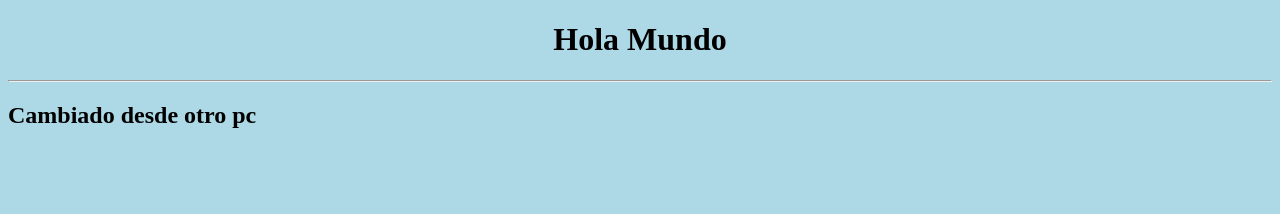
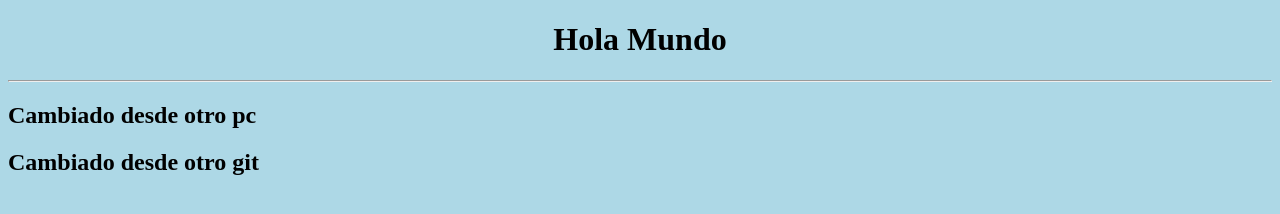
Before and after one commit to Albertotestgit/prueba_git_remoto, a plain HTML site: page index.html in a window 1280 px wide. Drawn offline with Linux system fonts and the light colour scheme.

Commit message:
Update index.html

```diff
--- a/index.html
+++ b/index.html
@@ -10,5 +10,6 @@
     <h1>Hola Mundo</h1>
     <hr>
     <h2> Cambiado desde otro pc</h2>
+    <h2> Cambiado desde otro git</h2>
 </body>
 </html>
```
